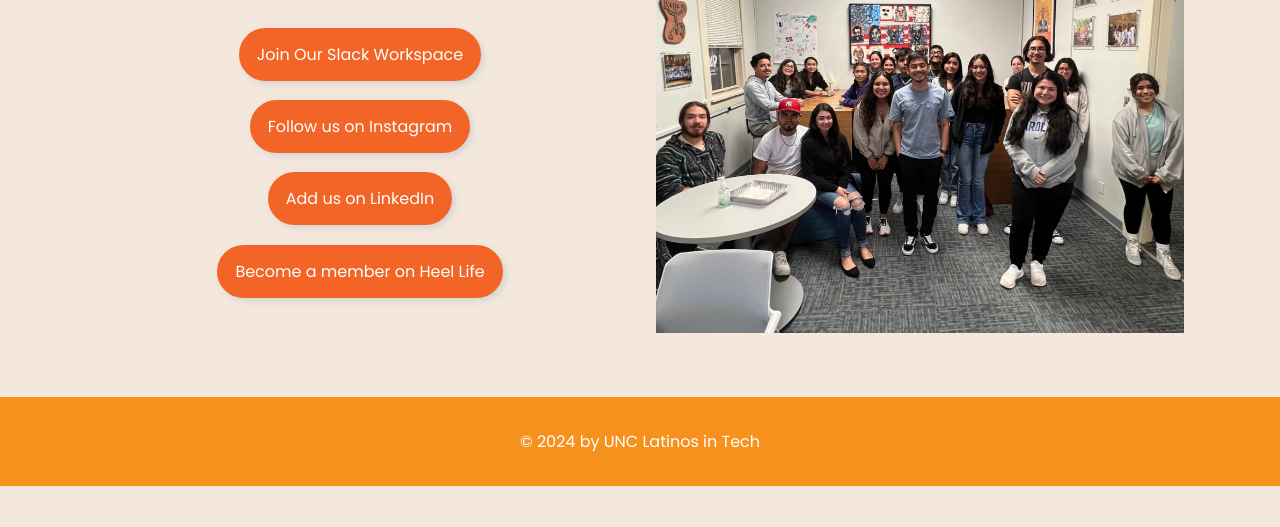
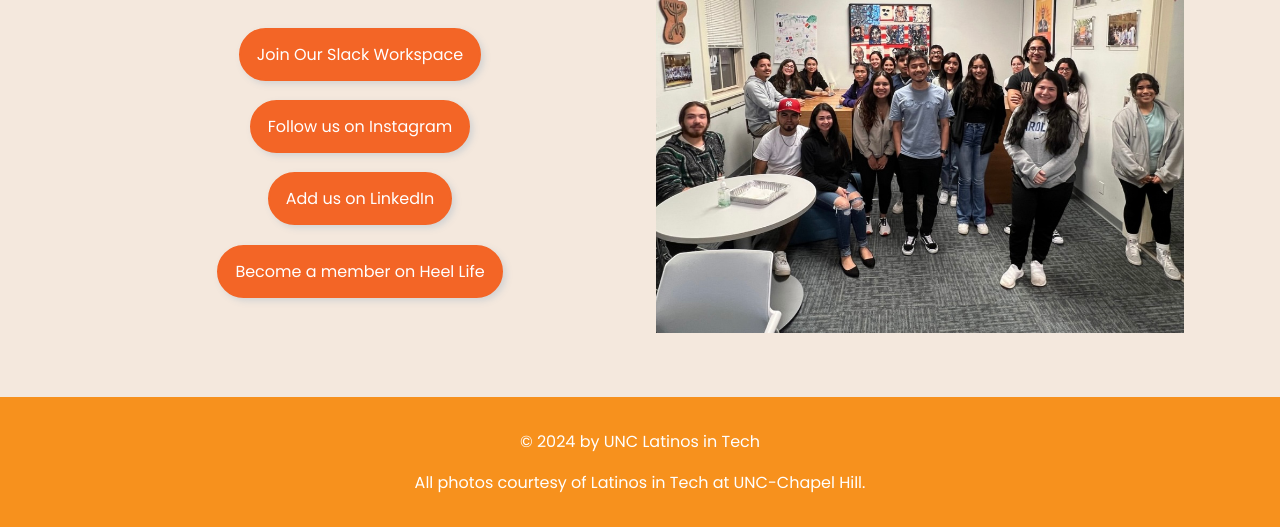
Before and after one commit to lunahmoth/lunahmoth.github.io, a plain HTML site: page index.html in a window 1280 px wide. Shown: the part 569-1096 px from the top of the page. Before the commit the page ends 1055 px from the top, so only its background shows below. Drawn offline with Linux system fonts and the light colour scheme; a script that the page names is missing.

Commit message:
The Final Commit

```diff
--- a/index.html
+++ b/index.html
@@ -68,6 +68,7 @@
     <!--FOOTER-->
     <footer>
         <p>© 2024 by UNC Latinos in Tech</p>
+        <p> All photos courtesy of Latinos in Tech at UNC-Chapel Hill.</p>
     </footer>
 </body>
 
```
Also changed, not shown: contact.html (+1 -0 lines), events.html (+1 -0 lines).
